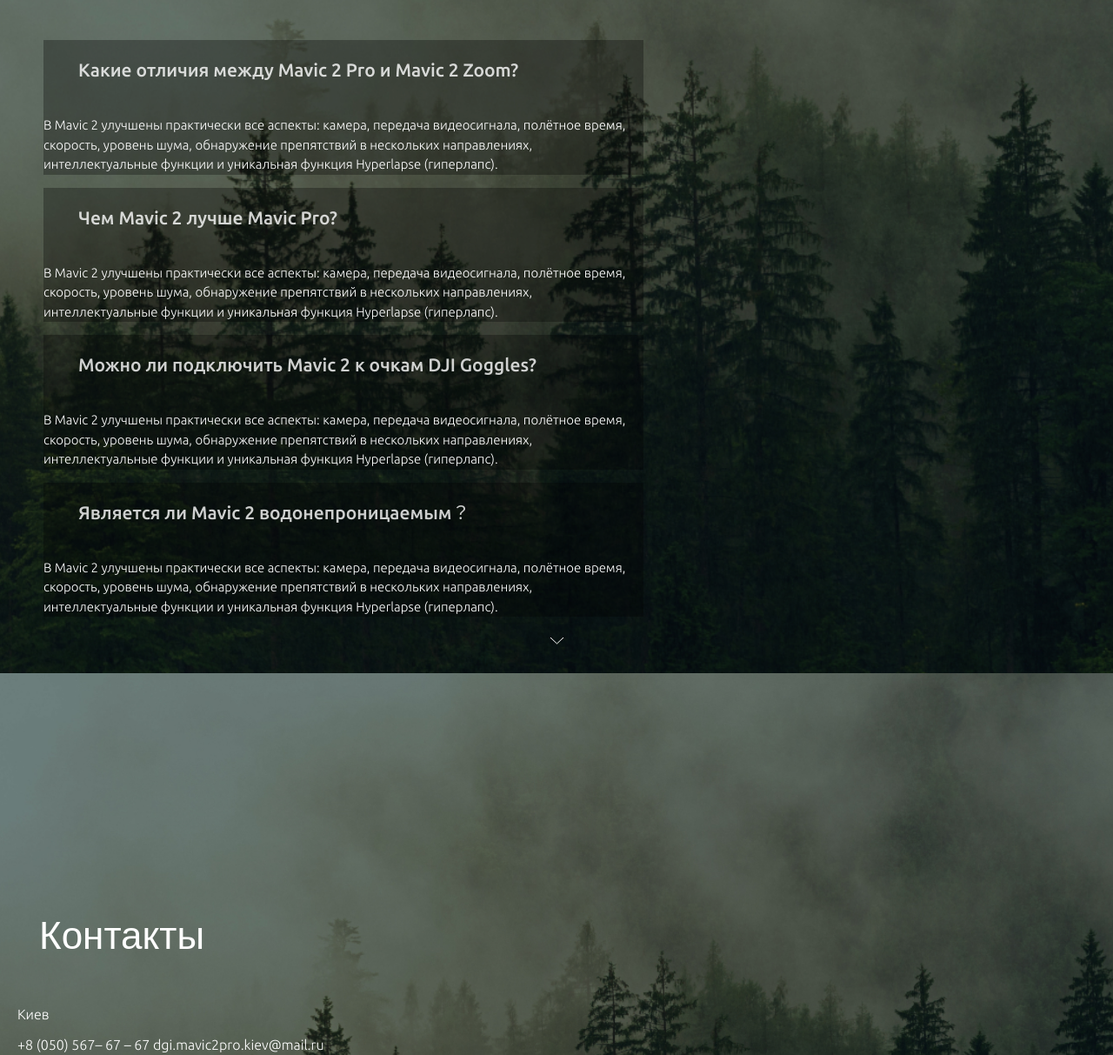
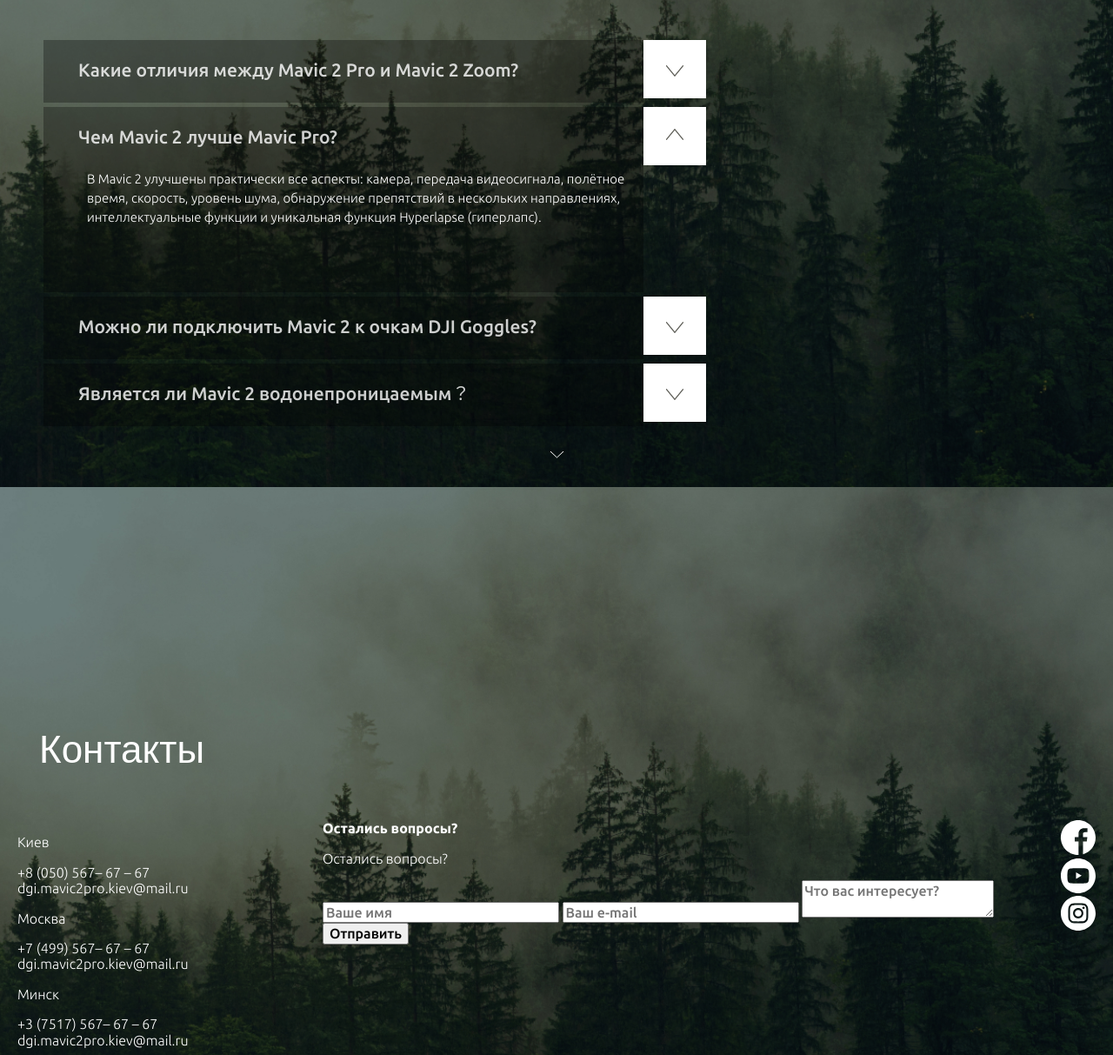
Before and after one commit to VeniaminRogov/mavic, a website: page app/index.html in a window 1280 px wide. Shown: the part 3754-4967 px from the top of the page at 87% size. Drawn offline with nearby package versions, Linux system fonts and the light colour scheme.

Commit message:
questions add img

```diff
--- a/app/index.html
+++ b/app/index.html
@@ -253,7 +253,7 @@
               функции и уникальная функция Hyperlapse (гиперлапс).</p>
           </div>
 
-          <div class="questions__item">
+          <div class="questions__item questions__item--active">
             <h4 class="questions__item-title">Чем Mavic 2 лучше Mavic Pro? </h4>
             <p class="questions__item-text">В Mavic 2 улучшены практически все аспекты: камера, передача видеосигнала,
               полётное время, скорость, уровень шума, обнаружение препятствий в нескольких направлениях,
--- a/app/js/main.js
+++ b/app/js/main.js
@@ -6,5 +6,9 @@
 		infinite: false,
 	});
 
+	$('.questions__item-title').on('click', function(){
+		$('.questions__item').removeClass("questions__item--active");
+		$(this).parent().addClass("questions__item--active");
+	})
 
 });
--- a/app/scss/style.scss
+++ b/app/scss/style.scss
@@ -386,11 +386,13 @@
 	&__items {
 		max-width: 757px;
 		padding-left: 30px;
+		padding-bottom: 15px;
 	}
 
 	&__item {
 		background-color: rgba(0, 0, 0, 0.3);
 		max-width: 690px;
+		margin-bottom: 5px;
 	}
 
 	&__item-title {
@@ -399,12 +401,52 @@
 		line-height: 28px;
 		color: rgba(#fff, 0.8);
 		padding: 20px 10px 24px 40px;
+		position: relative;
+		cursor: pointer;
+
+		&::after {
+			content: url("../img/icons/arrow/arrow-questions.svg");
+			position: absolute;
+			right: -72px;
+			top: 0;
+			width: 72px;
+			height: 67px;
+			display: flex;
+			justify-content: center;
+			align-items: center;
+
+			background-color: #fff;
+		}
 	}
 
 	&__item-text {
-		@extend %ubuntu-light;
 		font-size: 15px;
-		line-height: 150%;
+		line-height: 22px;
+		padding: 0 5px 75px 50px;
+		margin: 0;
+		display: none;
+	}
+
+	&__item.questions__item--active {
+		.questions__item-title::after {
+			transform: rotate(180deg);
+		}
+		.questions__item-text {
+			display: block;
+		}
+	}
+}
+
+.contacts {
+	&__inner {
+		display: flex;
+	}
+	&__info {
+		display: flex;
+		flex-direction: column;
+	}
+
+	&__info-box {
 	}
 }
 
```
Also changed, not shown: app/css/style.min.css, app/img/icons/arrow/arrow-questions.svg (added).
